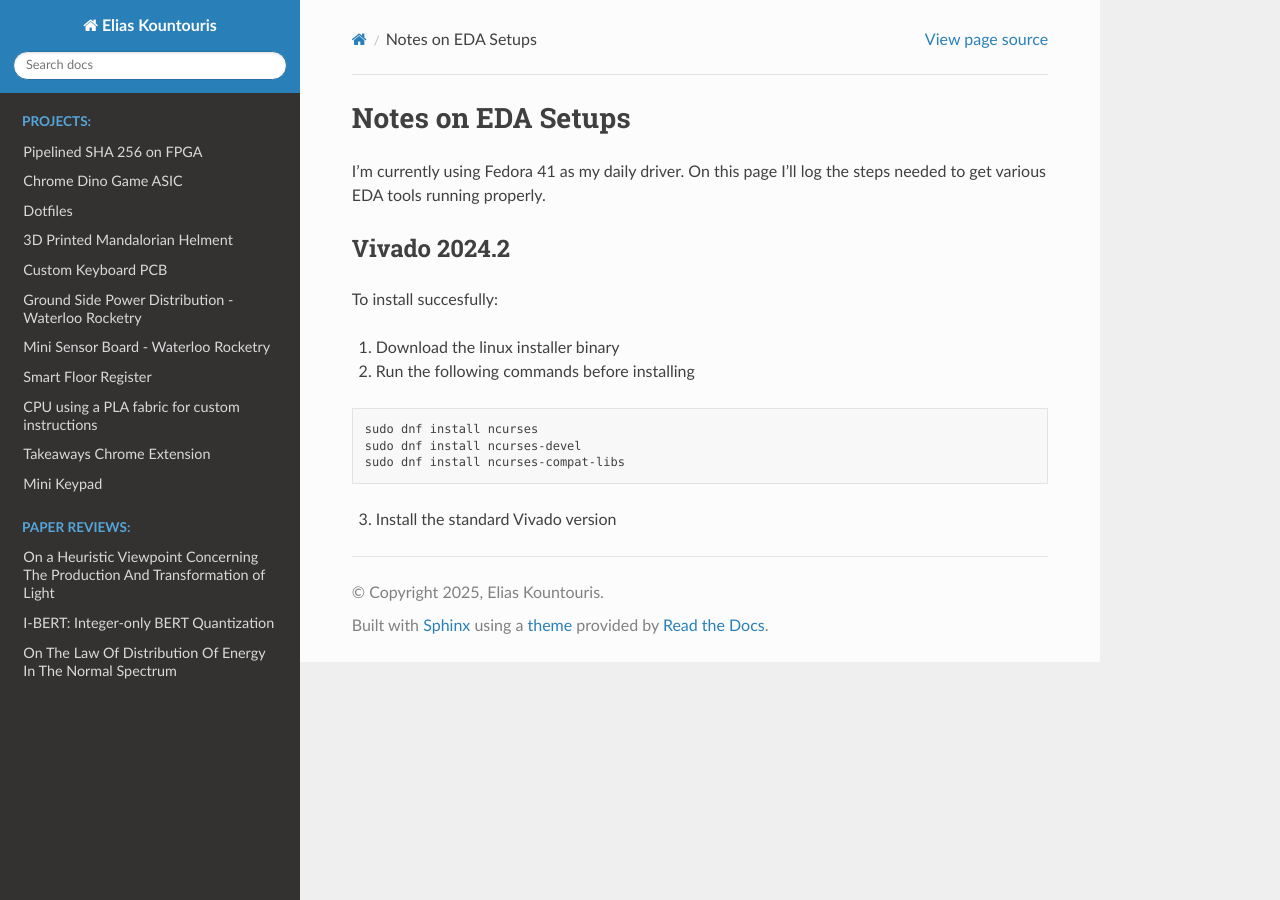
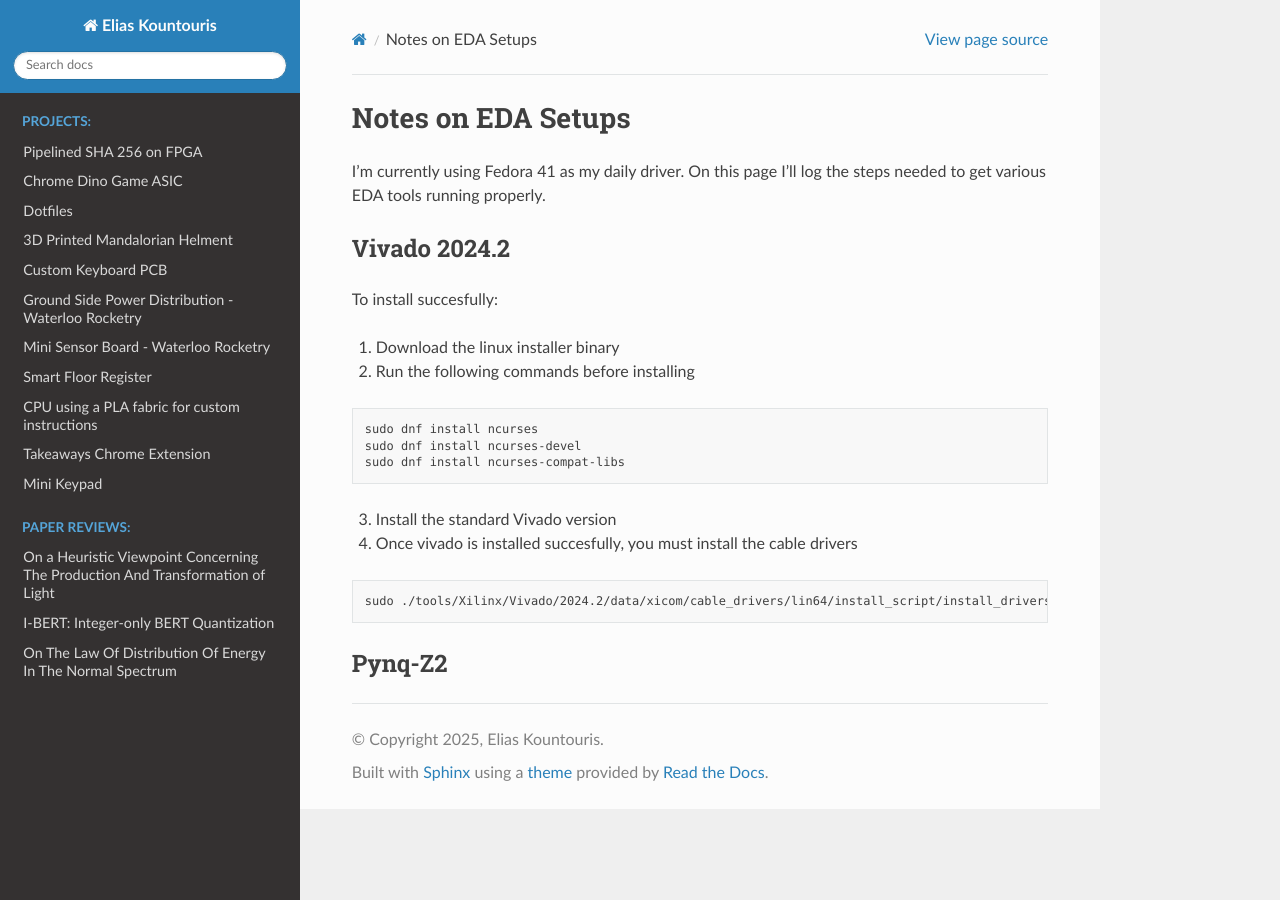
Before and after one commit to eliaskountouris/eliaskountouris.github.io, a Sphinx documentation site: the page built from source/other/edaGuides.rst, in a window 1280 px wide. Built offline with Sphinx 7.4.7 and the Read the Docs theme 3.1.0, drawn with Linux system fonts in a browser that asks for light colours.

Commit message:
updated edaguides

```diff
--- a/source/other/edaGuides.rst
+++ b/source/other/edaGuides.rst
@@ -17,3 +17,12 @@ To install succesfully:
     sudo dnf install ncurses-compat-libs
 
 3. Install the standard Vivado version
+
+4. Once vivado is installed succesfully, you must install the cable drivers
+
+.. code-block:: bash
+
+    sudo ./tools/Xilinx/Vivado/2024.2/data/xicom/cable_drivers/lin64/install_script/install_drivers/install_drivers
+
+Pynq-Z2
+-------
```
